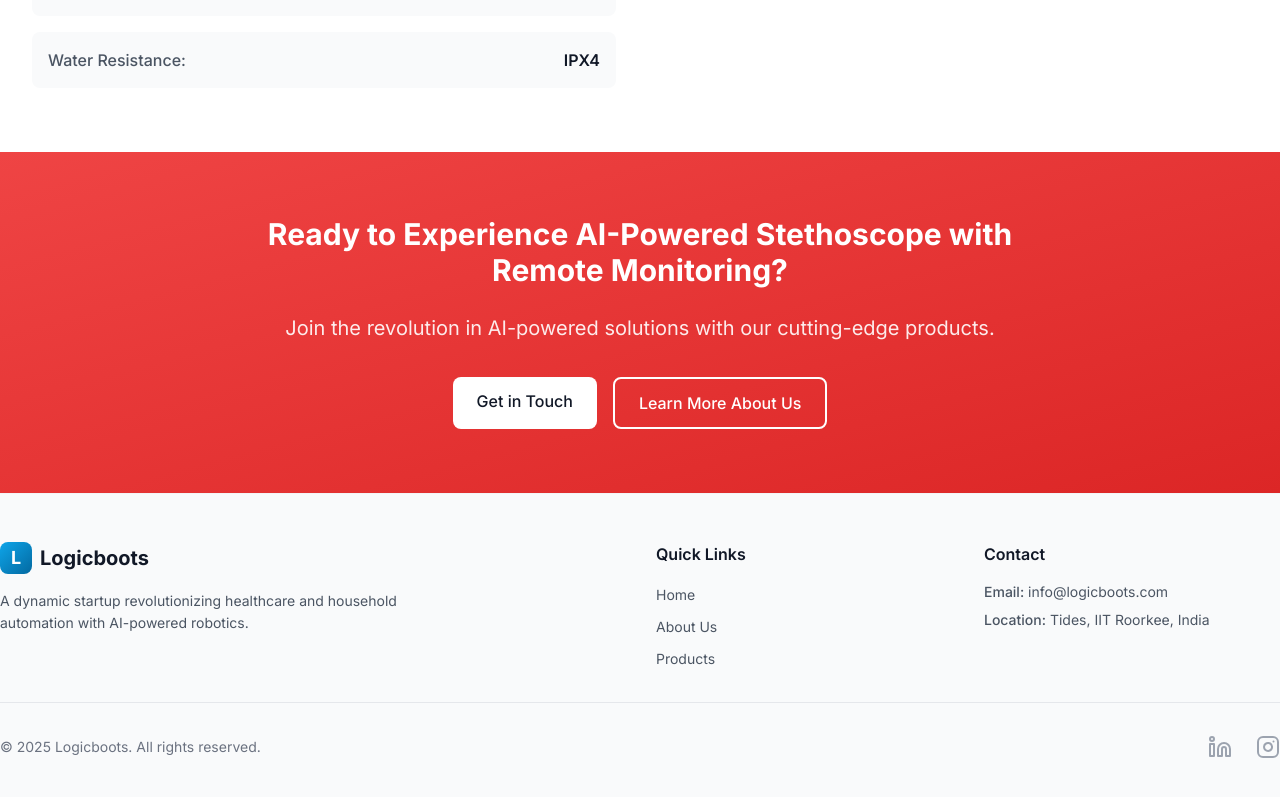
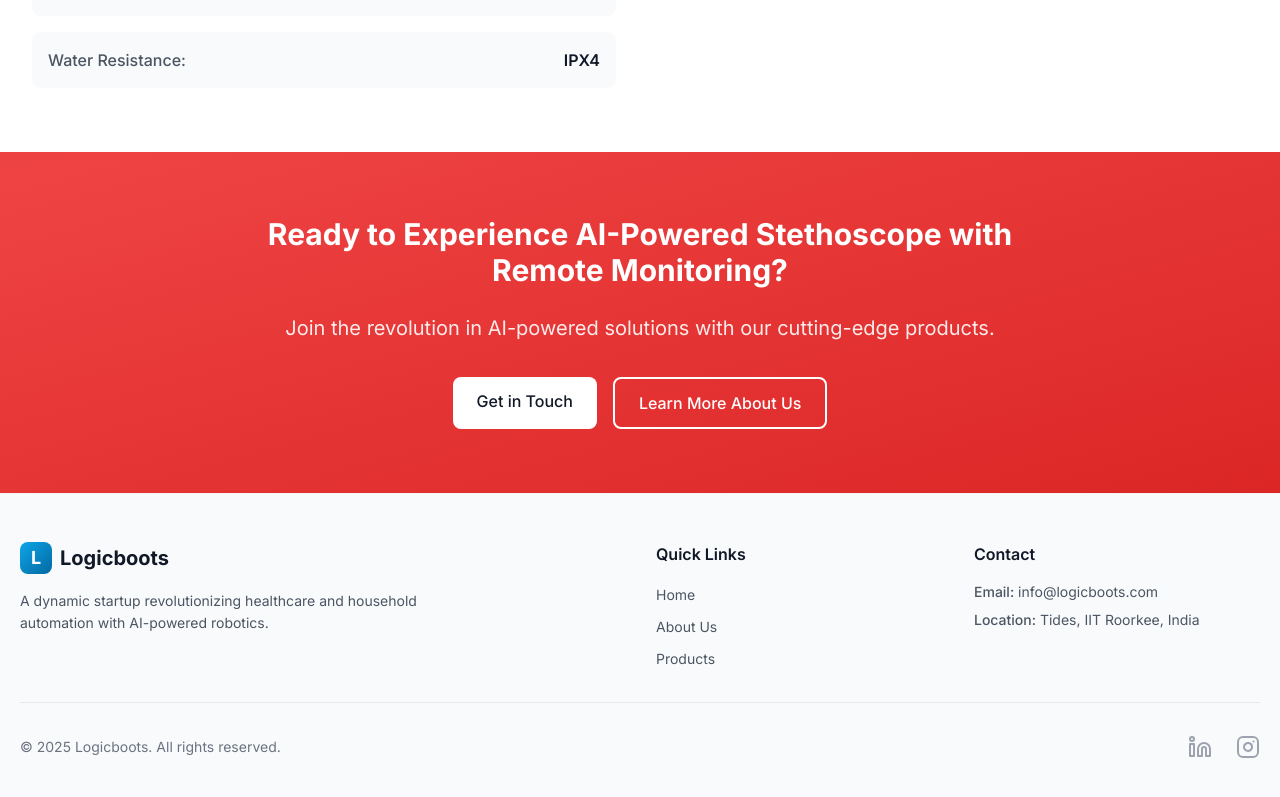
Before and after one commit to lord-vinayak/logicboots, a React (Vite) app: page /products/ai-stethoscope in a window 1280 px wide. Shown: the part 2204-3001 px from the top of the page. Built offline with nearby package versions, Linux system fonts and the light colour scheme.

Commit message:
Fixed padding on footer

```diff
--- a/src/components/Footer.jsx
+++ b/src/components/Footer.jsx
@@ -3,7 +3,7 @@ import { Link } from "react-router-dom";
 const Footer = () => {
   return (
     <footer className="bg-gray-50 border-t border-gray-100">
-      <div className="container-custom py-12">
+      <div className="container-custom px-5 py-12">
         <div className="grid grid-cols-1 md:grid-cols-4 gap-8">
           {/* Company Info */}
           <div className="col-span-1 md:col-span-2">
```
